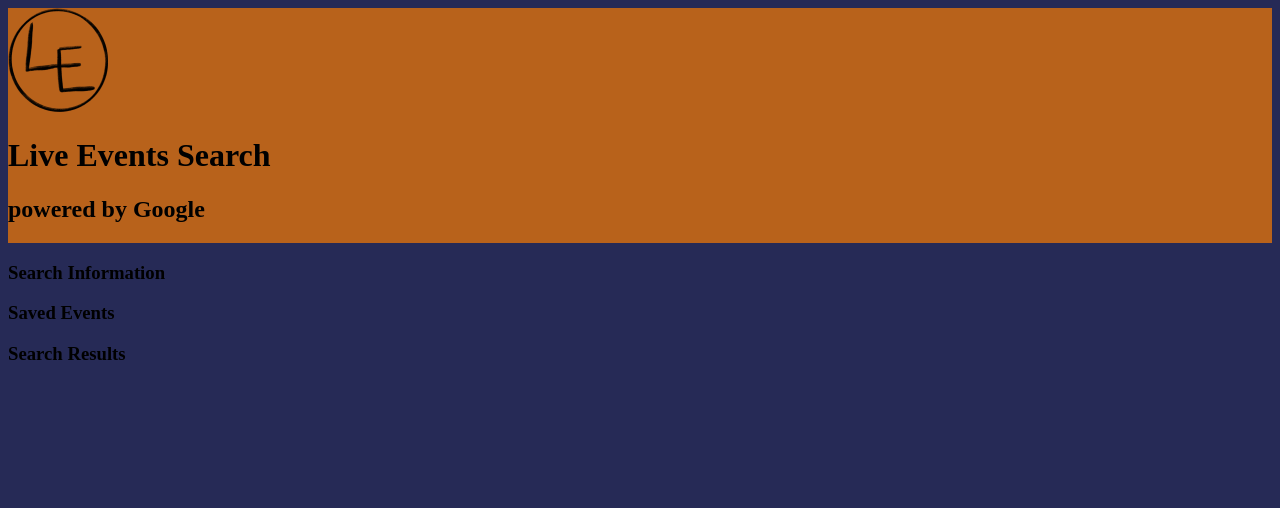
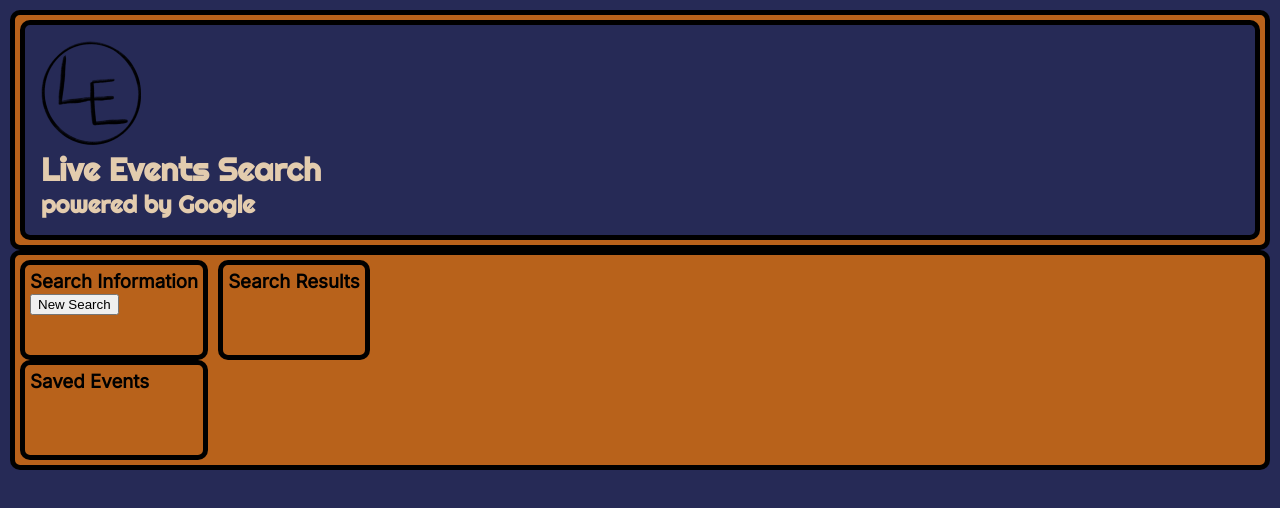
Before and after one commit to JacobDNelsonStone/live-music-search-bandsintown-api, a plain HTML site: page search-results.html in a window 1280 px wide. Drawn offline with nearby package versions, Linux system fonts and the light colour scheme.

Commit message:
added cards, worked on layout and colors

```diff
--- a/assets/css/search-results.css
+++ b/assets/css/search-results.css
@@ -1,12 +1,85 @@
+*{
+  margin: 0;
+}
+:root {
+  --black:#000000;
+  --blue:#262A56;
+  --brown:#B8621B;
+  --biege:#E3CCAE;
+  --hover:#616599;
+  --white:#ffffff;
+}
 body {
-  background-color: #262A56;
+  background-color: var(--blue);
+  margin: 10px;
+  font-family: 'Inter', sans-serif;
+  color:#000000
 }
 .container-header {
-display: flex;
-flex-direction: row;
-align-items: center;
-background-color: #B8621B;
+  background-color: var(--brown);
+  border: 5px solid black;
+  border-radius: 10px;
+  padding: 5px;
+}
+header {
+  background-color:var(--blue);
+  padding:1rem;
+  border:5px solid var(--black);
+  color:var(--biege);
+  border-radius: 10px;
+  display: flex;
+  font-family: 'Righteous', cursive;
+}
+
+.main{
+  background-color: var(--brown);
+  border: 5px solid black;
+  border-radius: 10px;
+  padding: 5px;
+  display: flex;
+  flex-direction: row;
+  flex-wrap:wrap;
+  gap: 10px;
+}
+.card{
+  border: 5px solid #000000;
+  border-radius:10px;
+  padding: 5px;
+  height: 80px;
 };
-.header{
+.column-card {
+  flex-direction: column;
+  flex-direction: wrap;
+  /* width: 30%; */
+};
+.search-info {
+  border: 5px solid black;
+  padding: 5px;
+  border-radius: 10px;
+  background-color: #E3CCAE;
+  /* width: 30%; */
+};
+.btn {
+  background-color:#262A56;
+  font-size: 30px;
+};
+button:hover{
+  background-color:#616599;
+  color:#E3CCAE;
+};
+.saved {
+  border: 5px solid black;
+  padding: 5px;
+  border-radius: 10px;
+  background-color: var(--biege);
+  /* width: 30%; */
+};
+.search-results {
+  border: 5px solid black;
+  padding: 5px;
+  border-radius: 10px;
+  background-color: var(--biege);
+  width: 60%;
+  flex-grow: 2;
 
-}
+};
--- a/search-results.html
+++ b/search-results.html
@@ -5,9 +5,11 @@
     <meta charset="UTF-8">
     <meta http-equiv="X-UA-Compatible" content="IE=edge">
     <meta name="viewport" content="width=device-width, initial-scale=1.0">
+    <link rel="preconnect" href="https://fonts.googleapis.com">
+    <link rel="preconnect" href="https://fonts.gstatic.com" crossorigin>
+    <link href="https://fonts.googleapis.com/css2?family=Inter&family=Righteous&display=swap" rel="stylesheet">
     <link rel="stylesheet" href="./assets/css/search-results.css">
-    <script src="https://code.jquery.com/jquery-3.6.4.min.js"
-        integrity="sha256-oP6HI9z1XaZNBrJURtCoUT5SUnxFr8s3BzRl+cbzUq8=" crossorigin="anonymous"></script>
+    <!-- <link rel="stylesheet" href="https://cdn.jsdelivr.net/npm/bootstrap@4.0.0/dist/css/bootstrap.min.css" integrity="sha384-Gn5384xqQ1aoWXA+058RXPxPg6fy4IWvTNh0E263XmFcJlSAwiGgFAW/dAiS6JXm" crossorigin="anonymous"> -->
     <title>Live Event Search Engine powered by Google</title>
 </head>
 
@@ -15,7 +17,9 @@
     <div class="container-header">
         <header>
             <div class="header">
+            <div>
             <img class=logo src="./assets/images/logo-small.png" alt="logo of LE with a circle around it" />
+            </div>
                 <h1 class="header">Live Events Search</h1>
                 <h2>powered by Google</h2>
             </div>
@@ -24,23 +28,33 @@
 
     <main>
         <div class="main">
+            <div class="column-card">
                 <div class="card">
                     <div class="search-info">
                         <h3>Search Information</h3>
+                        <button class="btn" href="./main-page.html">New Search</button>
+                    </div>
                 </div>
                 <div class="card">
                     <div class="saved">
                         <h3>Saved Events</h3>
                     </div>
                 </div>
+            </div>
             <div class="card">
                 <div class="search-results">
                     <h3>Search Results</h3>
                 </div>
+
             </div>
         </div>
+
     </main>
-</body>
+    <script src="https://code.jquery.com/jquery-3.6.4.min.js"
+    integrity="sha256-oP6HI9z1XaZNBrJURtCoUT5SUnxFr8s3BzRl+cbzUq8=" crossorigin="anonymous"></script>
     <script src="./assets/js/search-results.js"></script>
 
+</body>
+
+
 </html>
```
Lines whose indentation alone changed are shown as unchanged.
